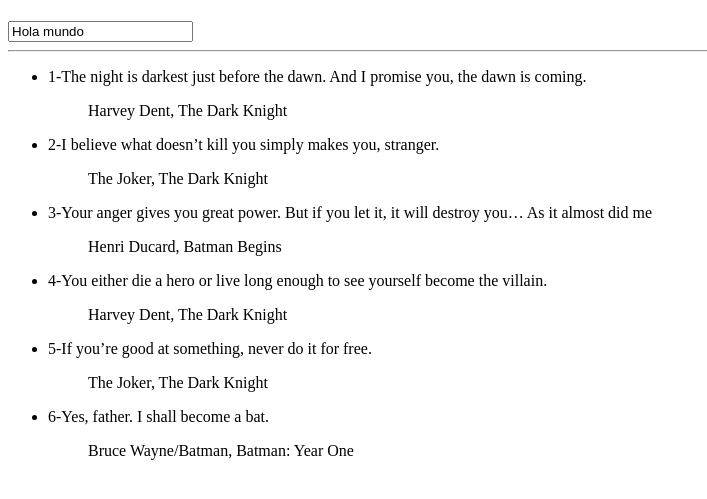
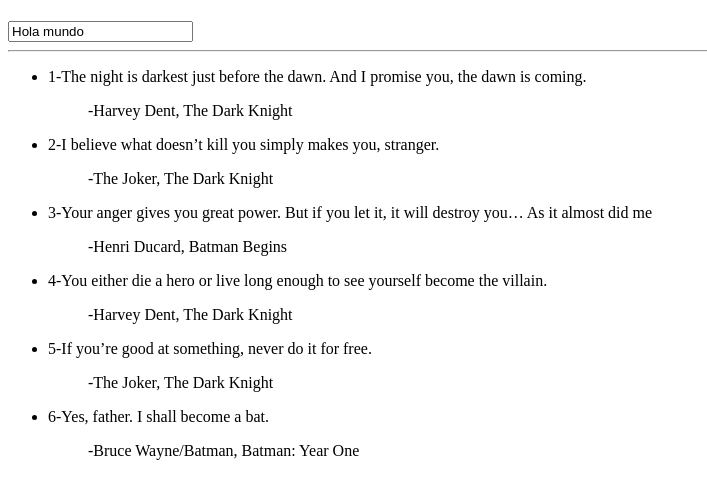
Before and after one commit to PrintHolamundo/vue-bases, a plain HTML site: page index.html in a window 1280 px wide. Shown: the part 59-558 px from the top of the page, without its empty margins (0-707 px from the left). Drawn offline with nearby package versions, Linux system fonts and the light colour scheme.

Commit message:
Directivas v-if y v-show

```diff
--- a/index.html
+++ b/index.html
@@ -21,7 +21,7 @@
         <ul>
             <li v-for="({quote,author},index) in quotes">
                 <span>{{index +1}}-{{quote}}</span>
-                <blockquote>{{author}}</blockquote </li>
+                <blockquote v-show="author">-{{author}}</blockquote </li>
         </ul>
     </div>
 
```
